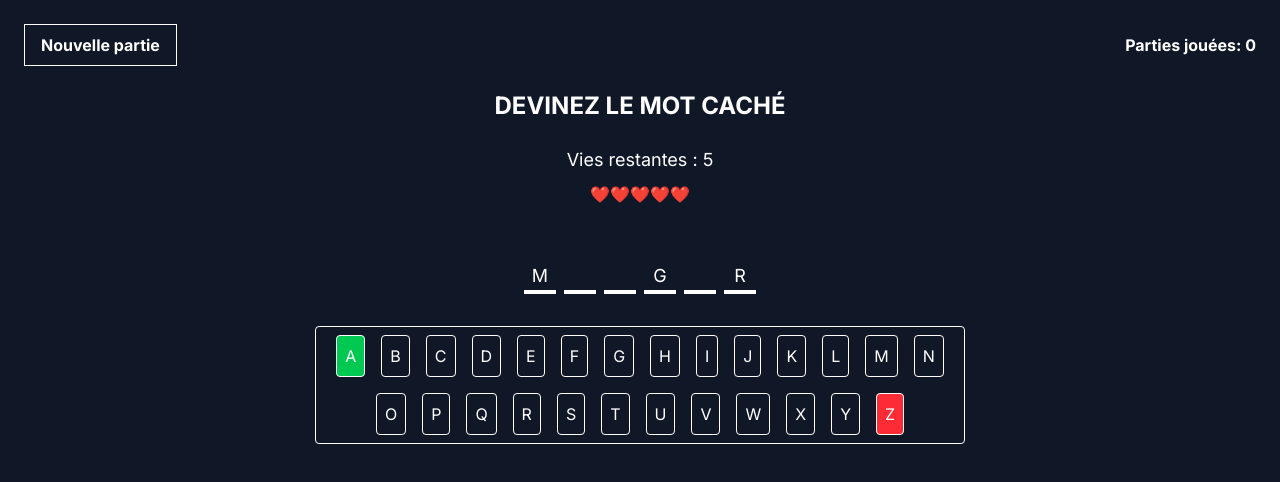
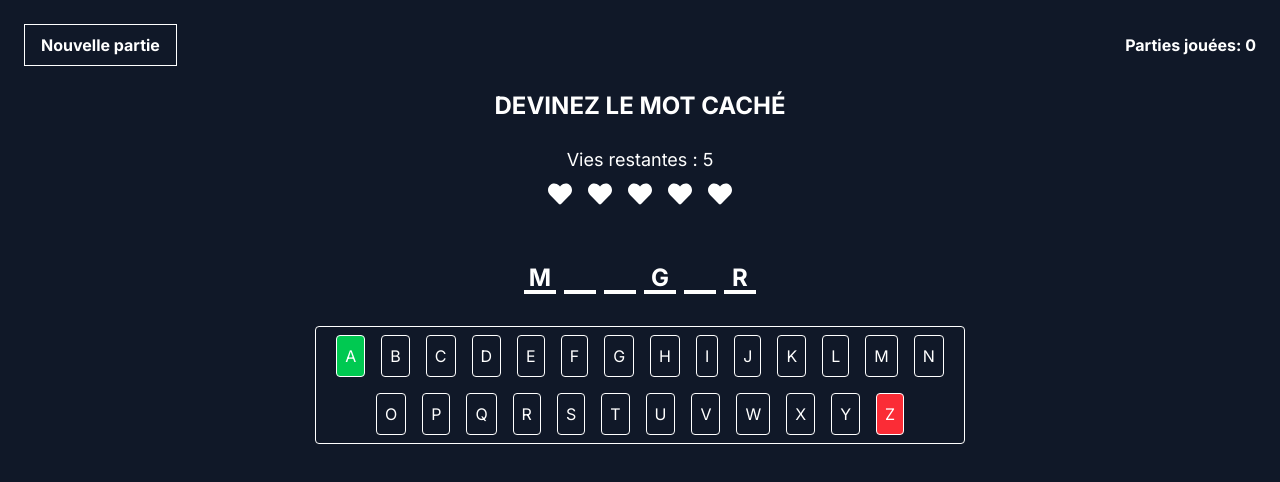
Before and after one commit to MathieuBourasseau/front-mystery-word, a React (Vite) app: page / in a window 1280 px wide. Shown: the top 482 px of the page. Built offline with nearby package versions, Linux system fonts and the light colour scheme.

Commit message:
feat: FaHeart icon imported to replace heart emoji + style of mystery word and heart updated to get bigger

```diff
--- a/src/components/Gaming zone/GamingZone.tsx
+++ b/src/components/Gaming zone/GamingZone.tsx
@@ -1,4 +1,5 @@
 import type { GamingZoneProps } from "../../types/GamingZoneProps"
+import { FaHeart } from "react-icons/fa";
 
 export default function GamingZone({ hearts, mysteryWord, colorLetter, onLetterClick }: GamingZoneProps) {
 
@@ -29,16 +30,16 @@ export default function GamingZone({ hearts, mysteryWord, colorLetter, onLetterC
     }
 
     return (
-        <main className="flex flex-col gap-2 items-center justify-center text-white mx-auto max-w-mobile md:max-w-tablet md:gap-6">
+        <main className="flex flex-col gap-4 items-center justify-center text-white mx-auto max-w-mobile md:max-w-tablet md:gap-6">
 
             <h1 className="uppercase font-bold text-lg md:text-2xl">Devinez le mot caché</h1>
 
             {/* Life remaining */}
             <div className="flex flex-col gap-2 items-center w-full">
                 <span className="text-sm md:text-base lg:text-lg">Vies restantes : {hearts}</span>
-                <div>
+                <div className="flex gap-4">
                     {heartsArray.map((heart, index) => (
-                        <span key={index} className="">❤️</span>
+                        <FaHeart key={index} className="md:w-5 md:h-5 lg:w-6 lg:h-6" />
                     ))}
                 </div>
             </div>
@@ -50,7 +51,7 @@ export default function GamingZone({ hearts, mysteryWord, colorLetter, onLetterC
                     {mysteryWord.map((letter, index) => (
                         <span
                             key={index}
-                            className="flex justify-center w-8 h-8 border-b-4 border-white text-lg"
+                            className="flex justify-center w-8 h-8 border-b-4 border-white text-lg font-bold lg:text-2xl"
                         >
                             {letter}
                         </span>
```
